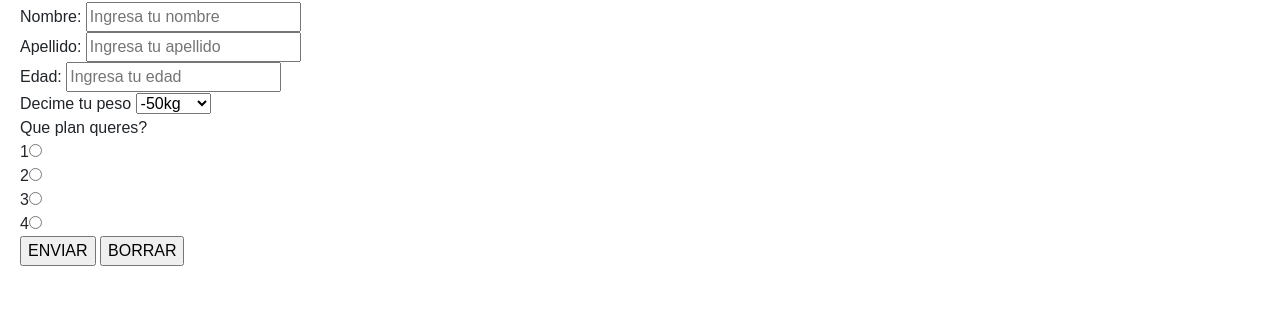
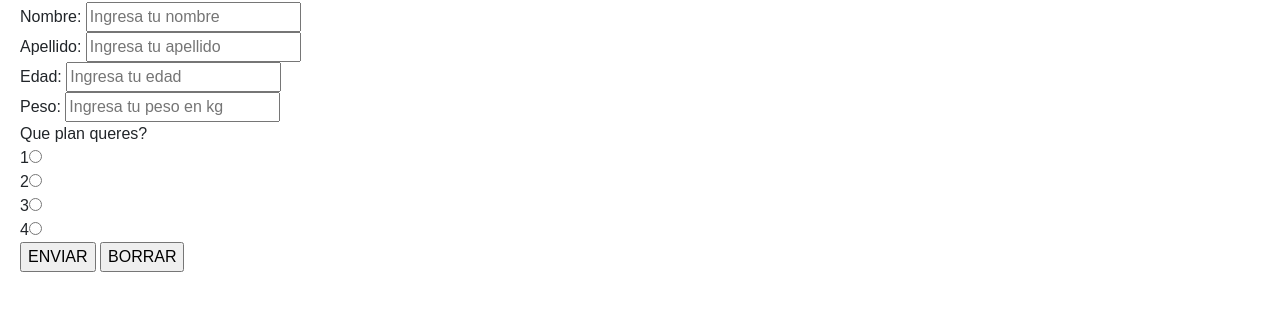
Before and after one commit to lucianacaceresx/PFCaceresLuciana, a website: page pages/contacto.html in a window 1280 px wide. Shown: the part 238-548 px from the top of the page. Drawn offline with nearby package versions, Linux system fonts and the light colour scheme.

Commit message:
modificaciones en placeholder de contacto

```diff
--- a/pages/contacto.html
+++ b/pages/contacto.html
@@ -61,18 +61,8 @@
             <input type="text" name="apellido" placeholder="Ingresa tu apellido"><br/>
             <label for="Edad">Edad: </label>
             <input type="number" placeholder="Ingresa tu edad"><br/>
-            <div>Decime tu peso
-                <select name="lado" id="lado">
-                    <option value="a">-50kg</option>
-                    <option value="b">+50kg</option>
-                    <option value="c">+60kg</option>
-                    <option value="d">+70kg</option>
-                    <option value="e">+80kg</option>
-                    <option value="f">+90kg</option>
-                    <option value="g">+100kg</option>
-                    <option value="h">+110kg</option>
-                    <option value="i">+120kg</option>
-                    <option value="j">+130kg</option>
+            <div>Peso:
+              <input type="text" placeholder="Ingresa tu peso en kg"><br/>
                 </select>
             </div>
             <div> Que plan queres?
```
